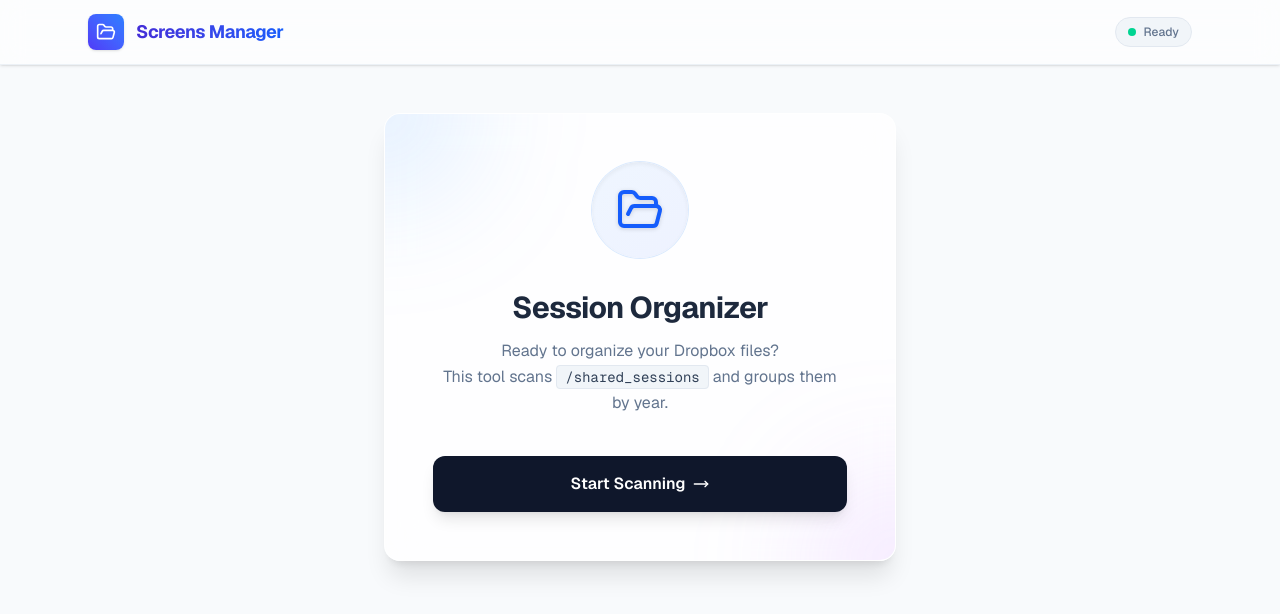
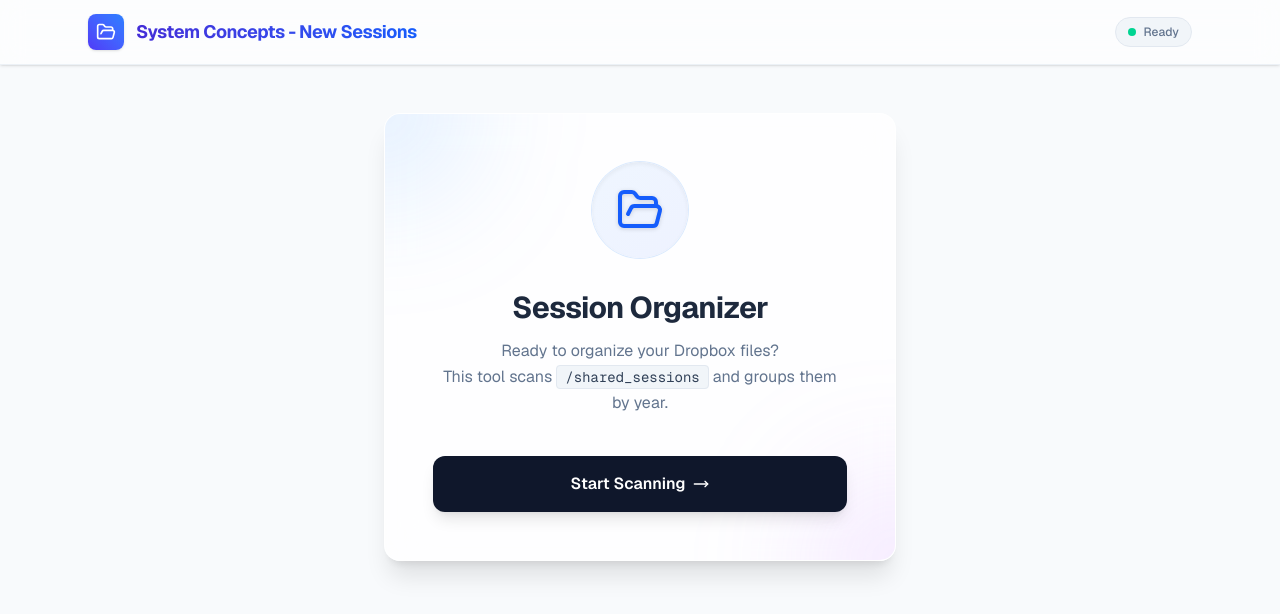
Before and after one commit to zakaihamilton/screens-sessions, a Next.js app: page / in a window 1280 px wide. Shown: the top 614 px of the page. Built offline with nearby package versions, Linux system fonts and the light colour scheme; what module would draw is missing.

Commit message:
Update application title and header
Updated the application title in `app/layout.js` and the top bar header in `app/page.js` to "System Concepts - New Sessions".

```diff
--- a/app/page.js
+++ b/app/page.js
@@ -393,7 +393,7 @@ export default function App() {
                     <FolderOpen className="w-5 h-5 text-white" />
                 </div>
                 <h1 className="text-lg font-bold bg-clip-text text-transparent bg-gradient-to-r from-indigo-700 to-blue-600 tracking-tight">
-                    Screens Manager
+                    System Concepts - New Sessions
                 </h1>
             </div>
 
```
